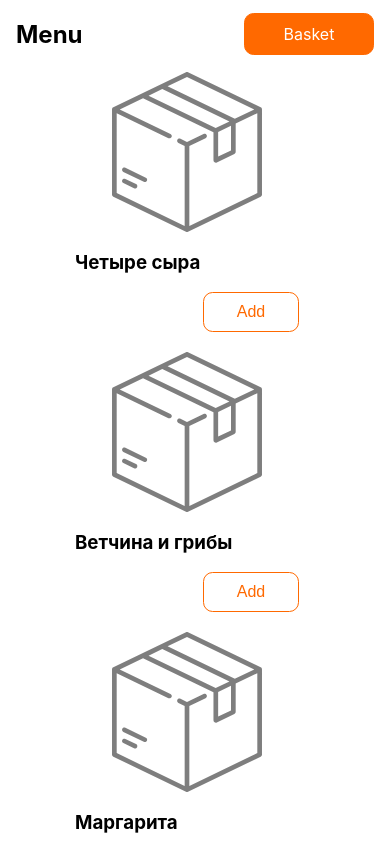
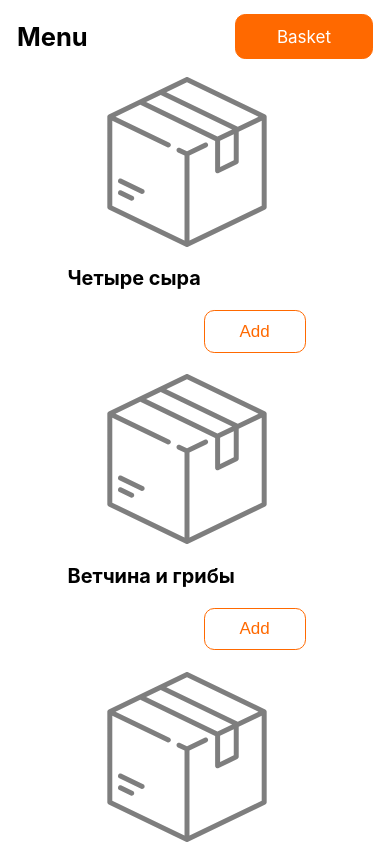
Before and after one commit to isv9/shopping-basket-test-task, a React (Create React App) app: page / in a window 390 px wide. Shown: the top 844 px of the page. Built offline with nearby package versions, Linux system fonts and the light colour scheme.

Commit message:
added media on html for changing font size

```diff
--- a/src/index.css
+++ b/src/index.css
@@ -1,3 +1,19 @@
+html {
+  font-size: 15px;
+}
+
+@media screen and (max-width: 800px) {
+  html {
+    font-size: 18px;
+  }
+}
+
+@media screen and (max-width: 400px) {
+  html {
+    font-size: 17px;
+  }
+}
+
 body {
   margin: 0;
   font-family: -apple-system, BlinkMacSystemFont, 'Segoe UI', 'Roboto', 'Oxygen',
```
